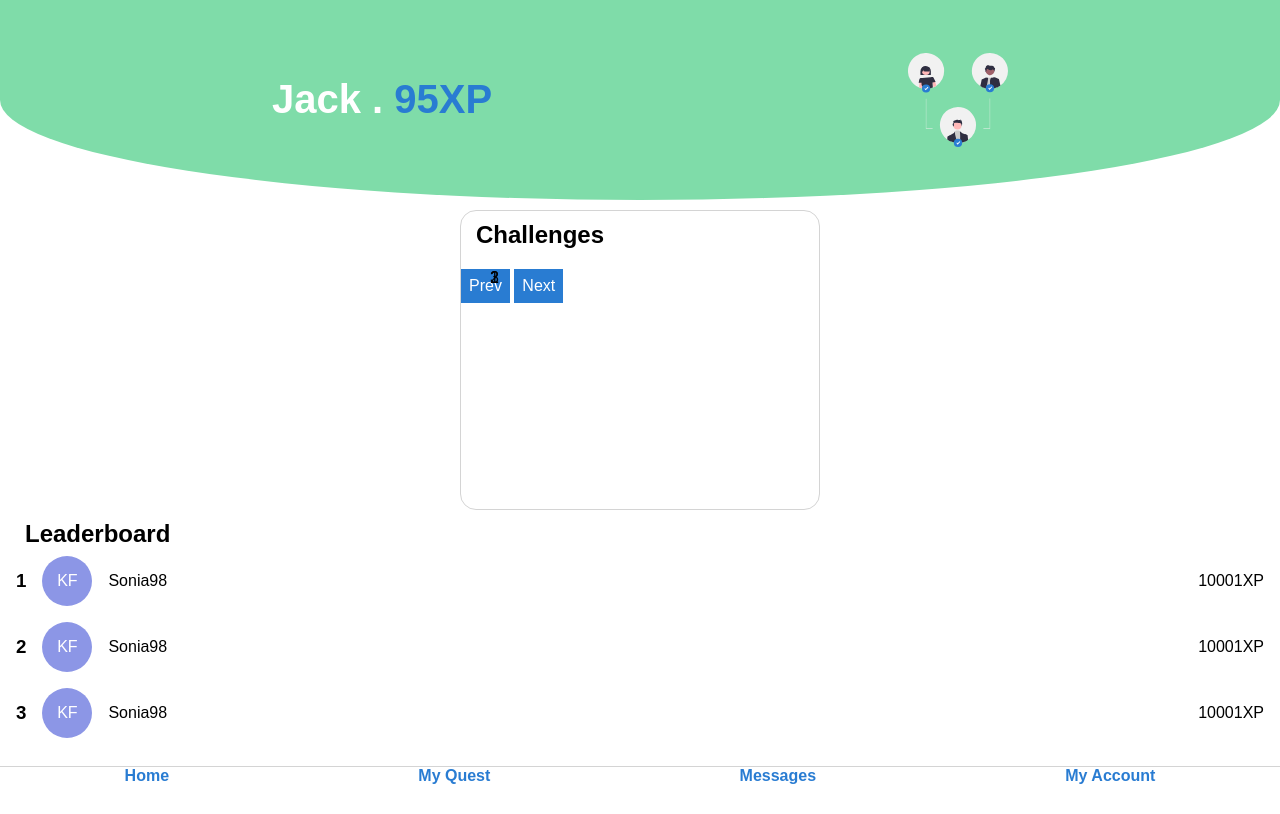
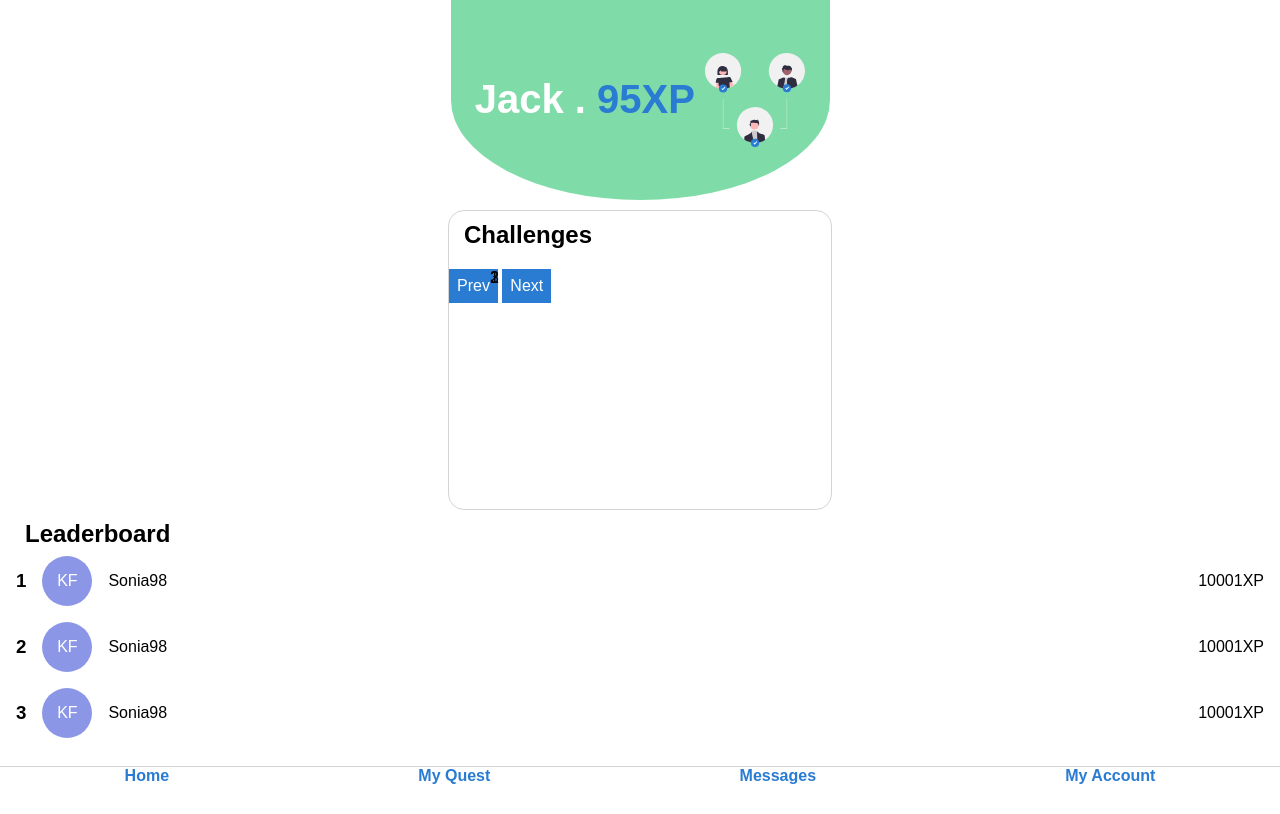
Before and after one commit to DavidAdam1323/Unity-Quest-HuddleHive, a plain HTML site: page index.html in a window 1280 px wide. Drawn offline with Linux system fonts and the light colour scheme.

Commit message:
Fix width of semi-circle and challenge section.

```diff
--- a/index.html
+++ b/index.html
@@ -8,7 +8,7 @@
   </head>
   <body>
     <div id="home">
-      <div class="circle">
+      <div class="semi-circle">
         <div class="user-details-section">
           <h1 class="user-name">Jack . <span class="points">95XP</span></h1>
           <img class="logo" src="assets/logo.svg" alt="Logo" />
@@ -30,8 +30,8 @@
     </div>
 
     <div class="leader-board">
-      <h2 class="leader-board-title">Leaderboard</h2>
       <ul class="board">
+        <h2 class="leader-board-title">Leaderboard</h2>
         <li class="board-list">
           <div class="board-line">
             <h3 class="position">1</h3>
--- a/styles.css
+++ b/styles.css
@@ -16,16 +16,15 @@ body {
 }
 
 /* User details */
-.circle {
+.semi-circle {
   display: flex;
   justify-content: center;
   align-items: center;
   position: relative;
   background: #7fdca9;
-  width: 100%;
+  width: 379px;
   height: 200px;
-  border-bottom-left-radius: 50%;
-  border-bottom-right-radius: 50%;
+  border-radius: 0 0 50% 50%;
 }
 
 .user-details-section {
@@ -58,7 +57,7 @@ body {
   border-radius: 1rem;
   border: solid 0.1rem #d4d4d4;
   width: 100%;
-  max-width: 360px;
+  max-width: 24rem;
   height: 300px;
 }
 
@@ -101,7 +100,7 @@ body {
   width: 50px;
   height: 50px;
   border-radius: 50%;
-  background: #8C96E6;
+  background: #8c96e6;
 }
 
 /* Navigation bar */
```
